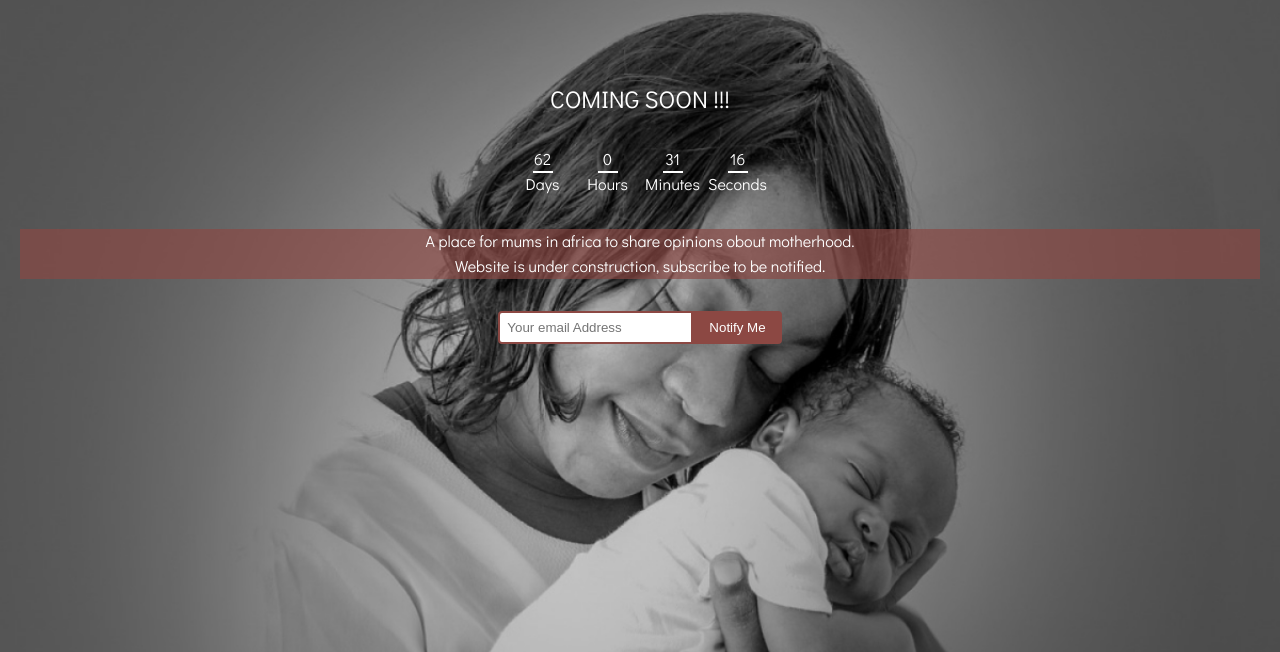
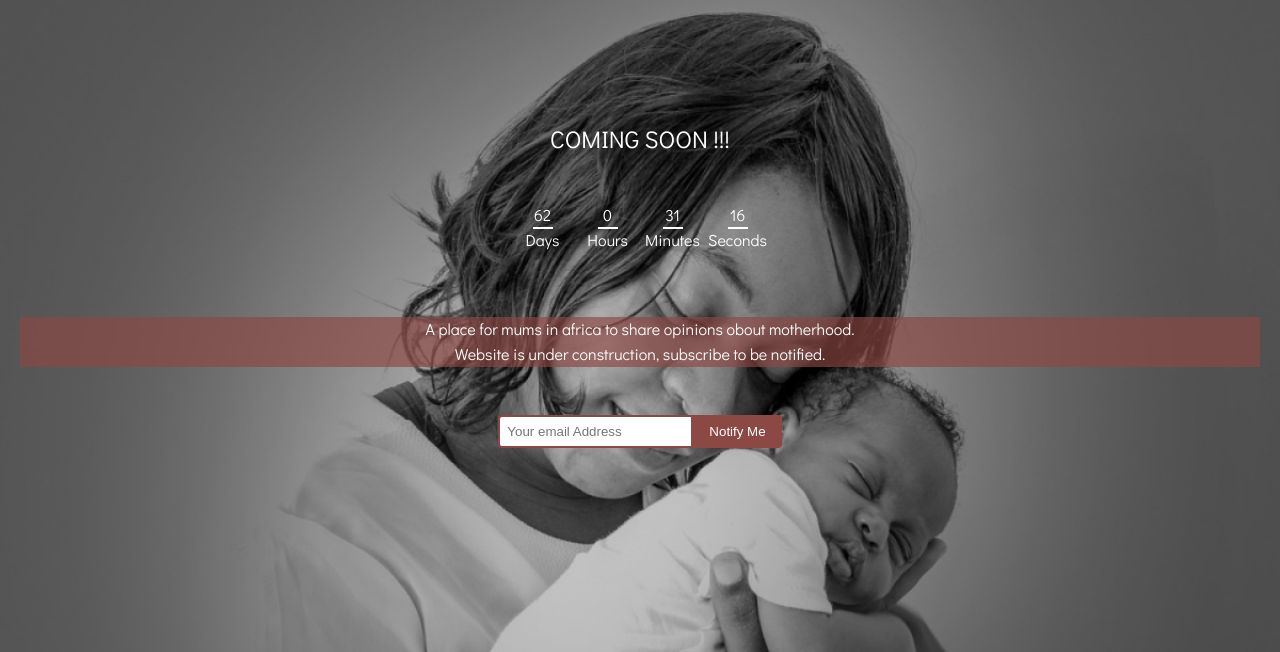
Before and after one commit to Anurella/Anurella.github.io, a plain HTML site: page index.html in a window 1280 px wide. Shown: the part 80-732 px from the top of the page. Drawn offline with nearby package versions, Linux system fonts and the light colour scheme.

Commit message:
Index Page and CSS file

```diff
--- a/assets/stylesheet/mainstyle.css
+++ b/assets/stylesheet/mainstyle.css
@@ -277,6 +277,7 @@ footer > div {
     background: url("../img/bgimgtab.png") no-repeat top center / cover;
   }
 
+
 }
 
 /*desktop*/
@@ -292,3 +293,33 @@ footer > div {
 /*=====================
 media query for content
 ======================*/
+
+@media screen and (min-width: 22.5em)
+{
+    main {
+    top:25%;
+  }
+
+}
+
+/*600px*/
+@media screen and (min-width: 22.5em)
+{
+    main {
+    top:25%;
+  }
+
+  .countdown {
+
+    padding-bottom: 2em;
+    padding-top: 1.9em
+  }
+
+  .message {
+
+
+    margin-top: 2em;
+    margin-bottom: 3em;
+  }
+
+}
--- a/index.html
+++ b/index.html
@@ -48,7 +48,7 @@
             </form>
         </main>
         <footer>
-        	<div class="insta"> <a href="" target="_blank"><i class="fab fa-instagram"></i></a>  </div>
+        	<div class="insta"> <a href="https://www.instagram.com/mum.n.afrikan/" target="_blank"><i class="fab fa-instagram"></i></a>  </div>
         	<div class="copyright-info">  <p> &#9400; MumnAfrikan 2018 </p> </div>
         </footer>
 
```
Also changed, not shown: assets/favicons/favicon.ico (added).
